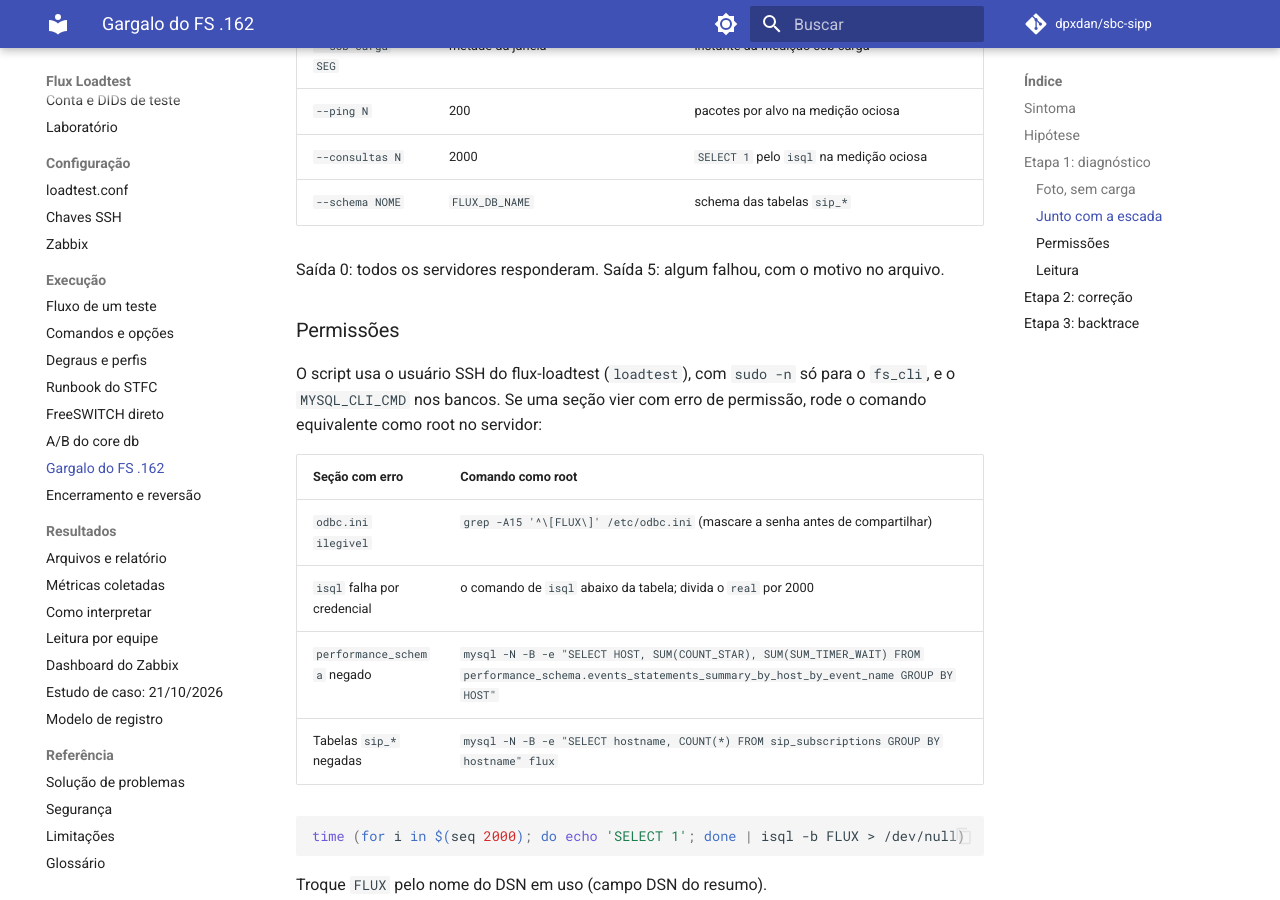
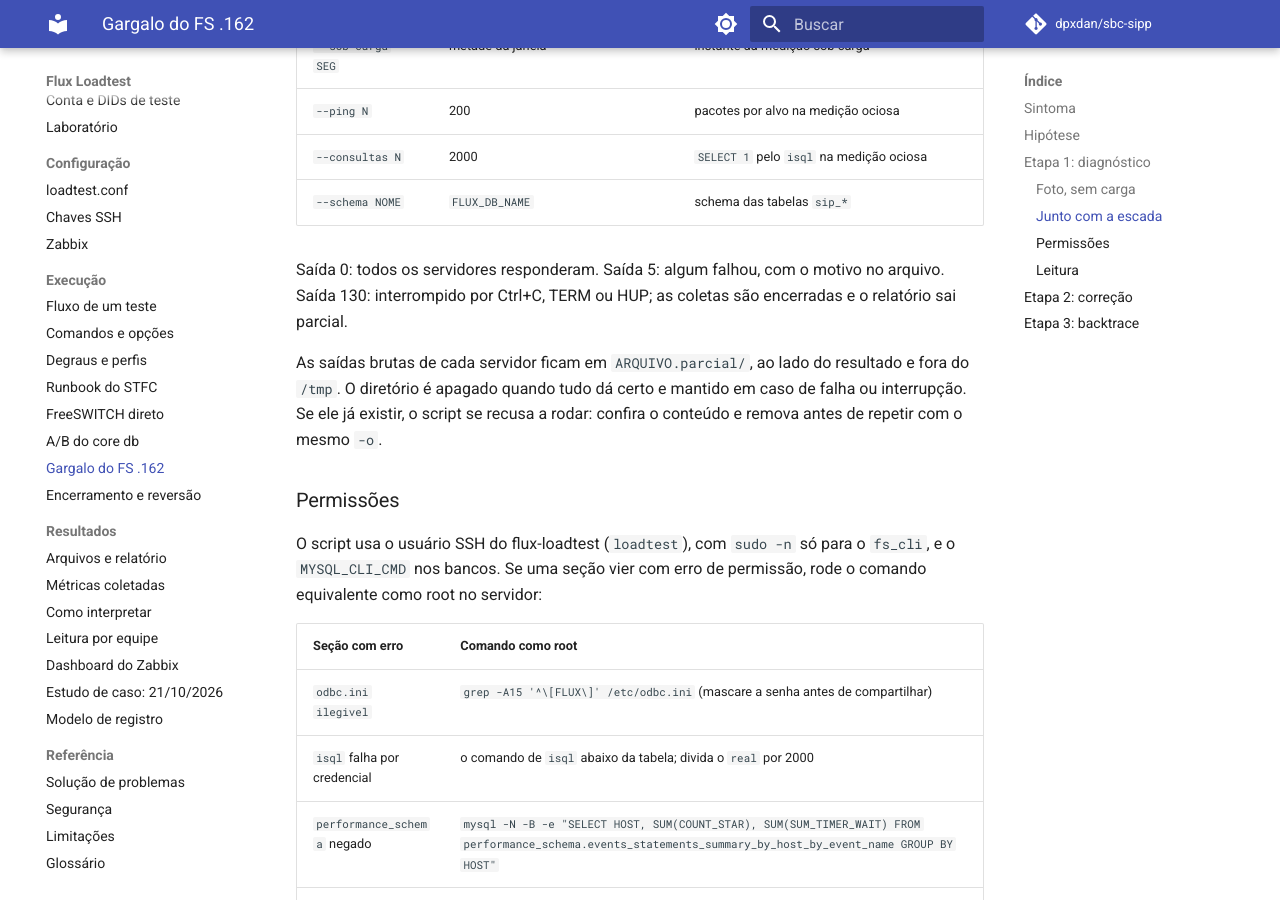
Before and after one commit to dpxdan/sbc-sipp, an MkDocs documentation site: the page built from docs/execucao/gargalo-fs.md, in a window 1280 px wide and 900 px high, scrolled down 3271 px. Built offline with MkDocs 1.6.1 and Material for MkDocs 9.7.7, drawn with Linux system fonts in a browser that asks for light colours; comment, search, counter and statistics services are not loaded.

Commit message:
fix(stfc): diag-fs-gargalo resiste a interrupcao e a limpeza do /tmp (#30)
Na escada50 de 29/10, as coletas terminaram gravando o codigo de saida em um /tmp/tmp.* que ja nao existia ("fs1.rc: No such file or directory"). O diretorio so era apagado pelo trap EXIT do processo principal, e os jobs em background ignoram o SIGINT: com o principal encerrado (Ctrl+C ou outra execucao), as coletas seguiam sem destino e o relatorio se perdia.

- saidas brutas em ARQUIVO.parcial/, ao lado do resultado e fora do /tmp; apagado so quando tudo da certo, mantido em falha ou interrupcao; se ja existir, o script recusa rodar (impede duas execucoes com o mesmo -o)
- Ctrl+C, TERM e HUP: o run_job repassa o TERM ao timeout, que encerra o ssh; o relatorio sai parcial e a saida e 130
- coleta sem codigo de saida aparece como "coleta incompleta" no relatorio e no terminal, sem erro do bash
- top -H com duas amostras de 1 s: a primeira amostra cobre um intervalo curto demais e marcava 99,9% por quantizacao

```diff
--- a/docs/execucao/gargalo-fs.md
+++ b/docs/execucao/gargalo-fs.md
@@ -106,7 +106,12 @@
 | `--consultas N` | 2000 | `SELECT 1` pelo `isql` na medição ociosa |
 | `--schema NOME` | `FLUX_DB_NAME` | schema das tabelas `sip_*` |
 
-Saída 0: todos os servidores responderam. Saída 5: algum falhou, com o motivo no arquivo.
+Saída 0: todos os servidores responderam. Saída 5: algum falhou, com o motivo no arquivo. Saída 130:
+interrompido por Ctrl+C, TERM ou HUP; as coletas são encerradas e o relatório sai parcial.
+
+As saídas brutas de cada servidor ficam em `ARQUIVO.parcial/`, ao lado do resultado e fora do `/tmp`.
+O diretório é apagado quando tudo dá certo e mantido em caso de falha ou interrupção. Se ele já existir,
+o script se recusa a rodar: confira o conteúdo e remova antes de repetir com o mesmo `-o`.
 
 ### Permissões
 
```
Also changed, not shown: 1 other file.
